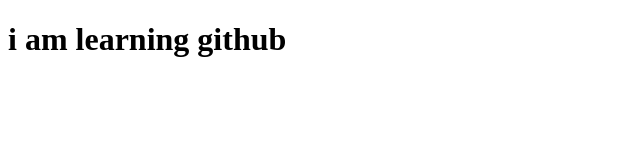
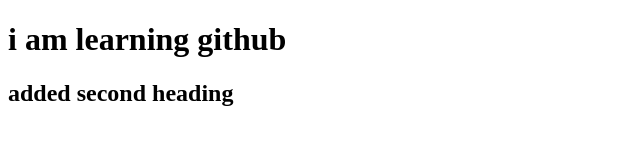
Before and after one commit to akshanshkr/currentrepo, a plain HTML site: page index.html in a window 1280 px wide. Shown: the whole page, without its empty margins (0-640 px from the left). Drawn offline with Linux system fonts and the light colour scheme.

Commit message:
add second heading

```diff
--- a/index.html
+++ b/index.html
@@ -7,5 +7,6 @@
 </head>
 <body>
     <h1>i am learning github </h1>
+    <h2>added second heading</h2>
 </body>
 </html>
```
